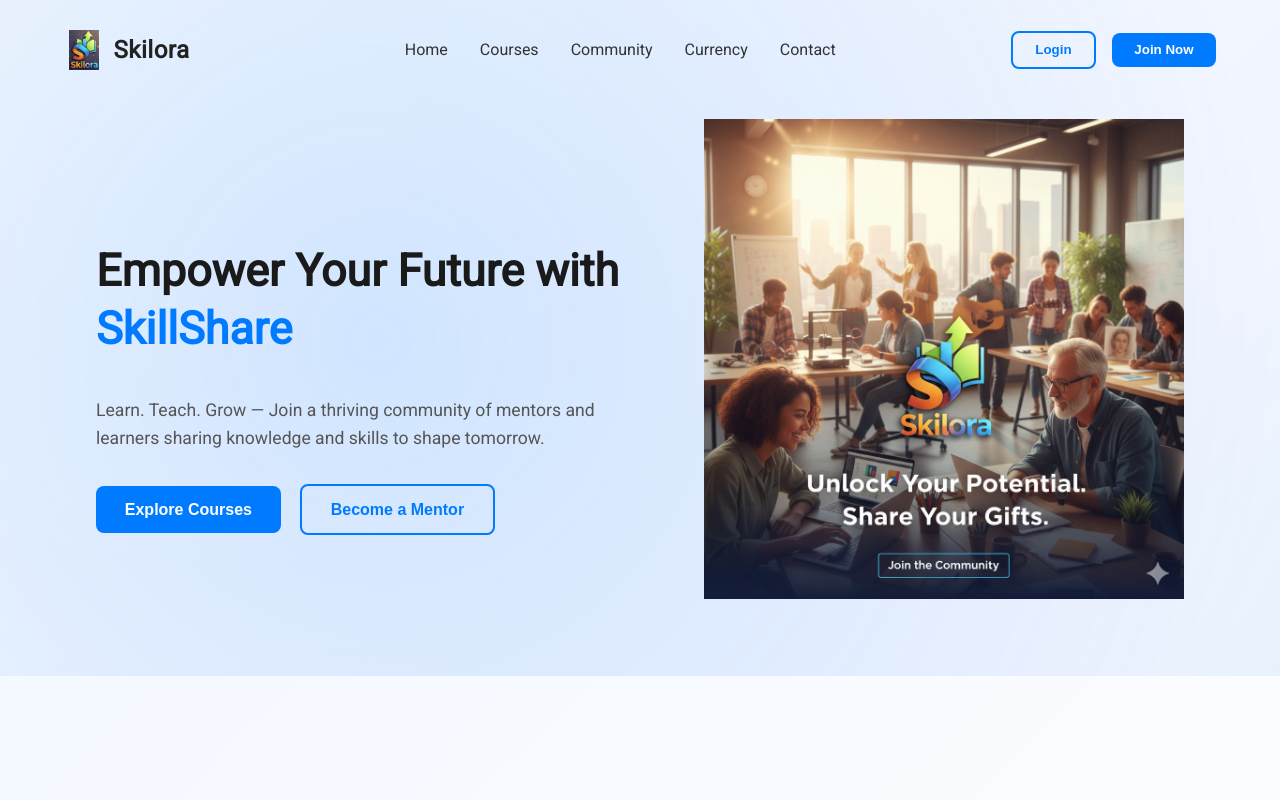
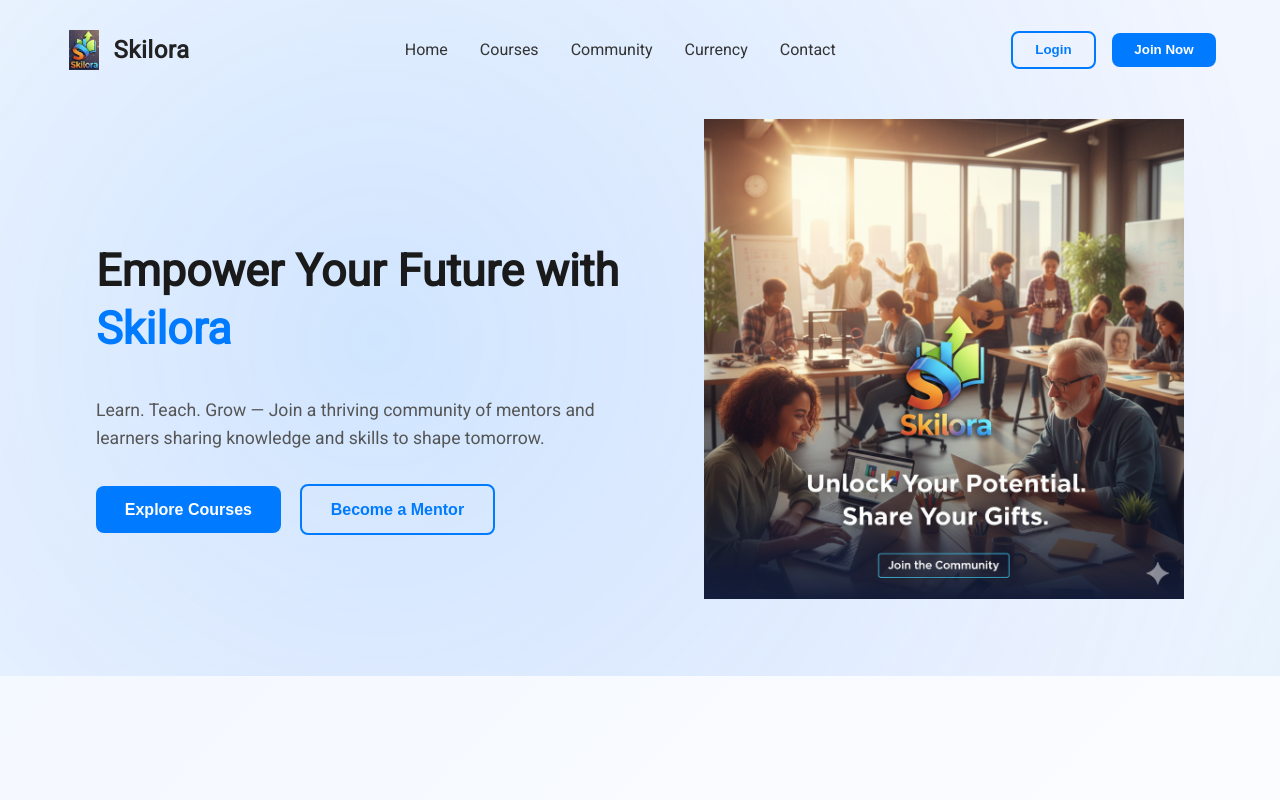
Before and after one commit to wiz0007/SkillSphere, a React (Vite) app: page / in a window 1280 px wide. Shown: the top 800 px of the page. Built offline with nearby package versions, Linux system fonts and the light colour scheme.

Commit message:
f commit

```diff
--- a/src/components/hero/Hero.jsx
+++ b/src/components/hero/Hero.jsx
@@ -12,7 +12,7 @@
           animate={{ opacity: 1, y: 0 }}
           transition={{ duration: 1 }}
         >
-          Empower Your Future with <span>SkillShare</span>
+          Empower Your Future with <span>Skilora</span>
         </motion.h1>
 
         <motion.p
```
